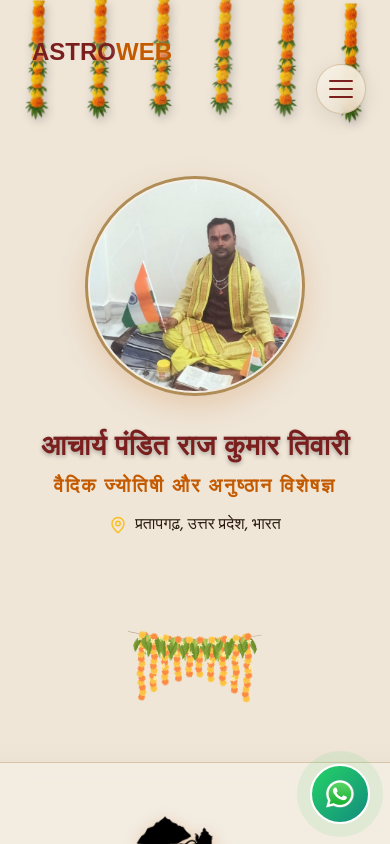
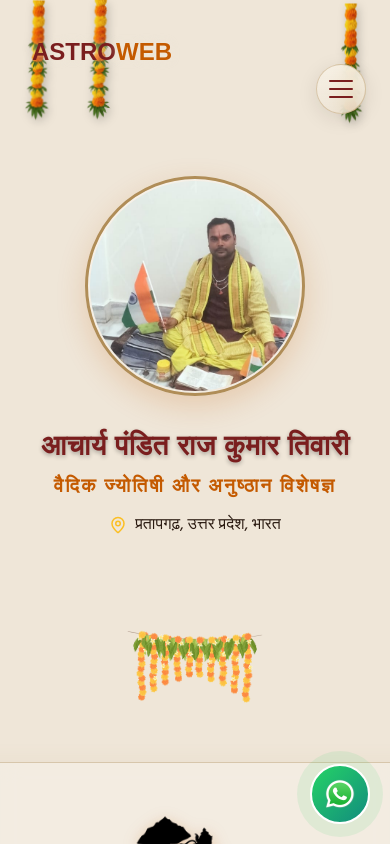
Before and after one commit to Mishra1208/astroweb, a Next.js app: page / in a window 390 px wide. Shown: the top 844 px of the page. Built offline with nearby package versions, Linux system fonts and the light colour scheme; a web font is replaced by a local one.

Commit message:
Mobile Polish: Split Garlands (2 Left, 2 Right)

```diff
--- a/src/app/globals.css
+++ b/src/app/globals.css
@@ -183,6 +183,11 @@ input,
     display: none !important;
   }
 
+  /* Hide middle strings on mobile to show Logo (2 Left, 2 Right) */
+  .string-2, .string-3, .string-4 {
+    display: none !important;
+  }
+
   /* Sway Wrapper for Animation */
   .mobileSwayWrapper {
     transform-origin: top center;
--- a/src/components/Garland.js
+++ b/src/components/Garland.js
@@ -128,6 +128,7 @@ function GarlandString({ index, side, total, shouldAnimate }) {
             animate={shouldAnimate ? "animate" : "initial"}
             whileHover="hover"
             variants={variants}
+            className={`garland-string string-${index}`}
             style={{
                 position: 'absolute', // Stack them!
                 top: 0, // All hang from the very top
```
